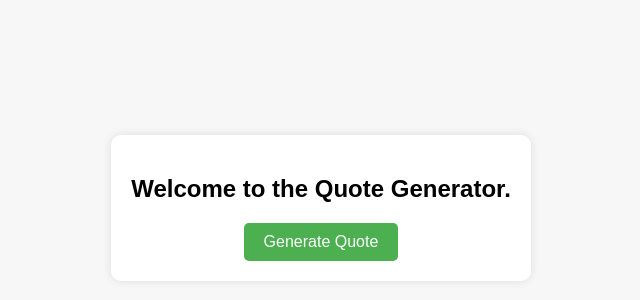
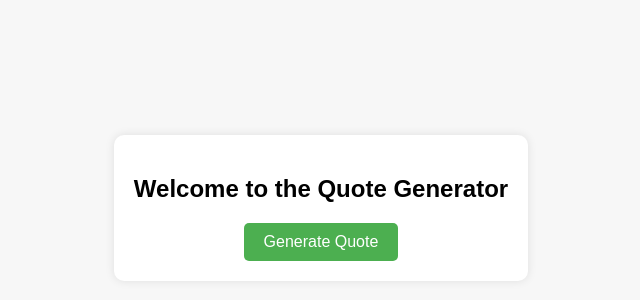
Before and after one commit to haribhatta15/quote-generator, a plain HTML site: page index.html in a window 1280 px wide. Shown: the part 192-492 px from the top of the page, 319-959 px from the left. Drawn offline with Linux system fonts and the light colour scheme.

Commit message:
ui changed

```diff
--- a/index.html
+++ b/index.html
@@ -8,7 +8,7 @@
   </head>
   <body>
     <div class="container">
-      <h2>Welcome to the Quote Generator.</h2>
+      <h2>Welcome to the Quote Generator</h2>
       <div id="quote"></div>
       <button id="generate-btn">Generate Quote</button>
     </div>
```
